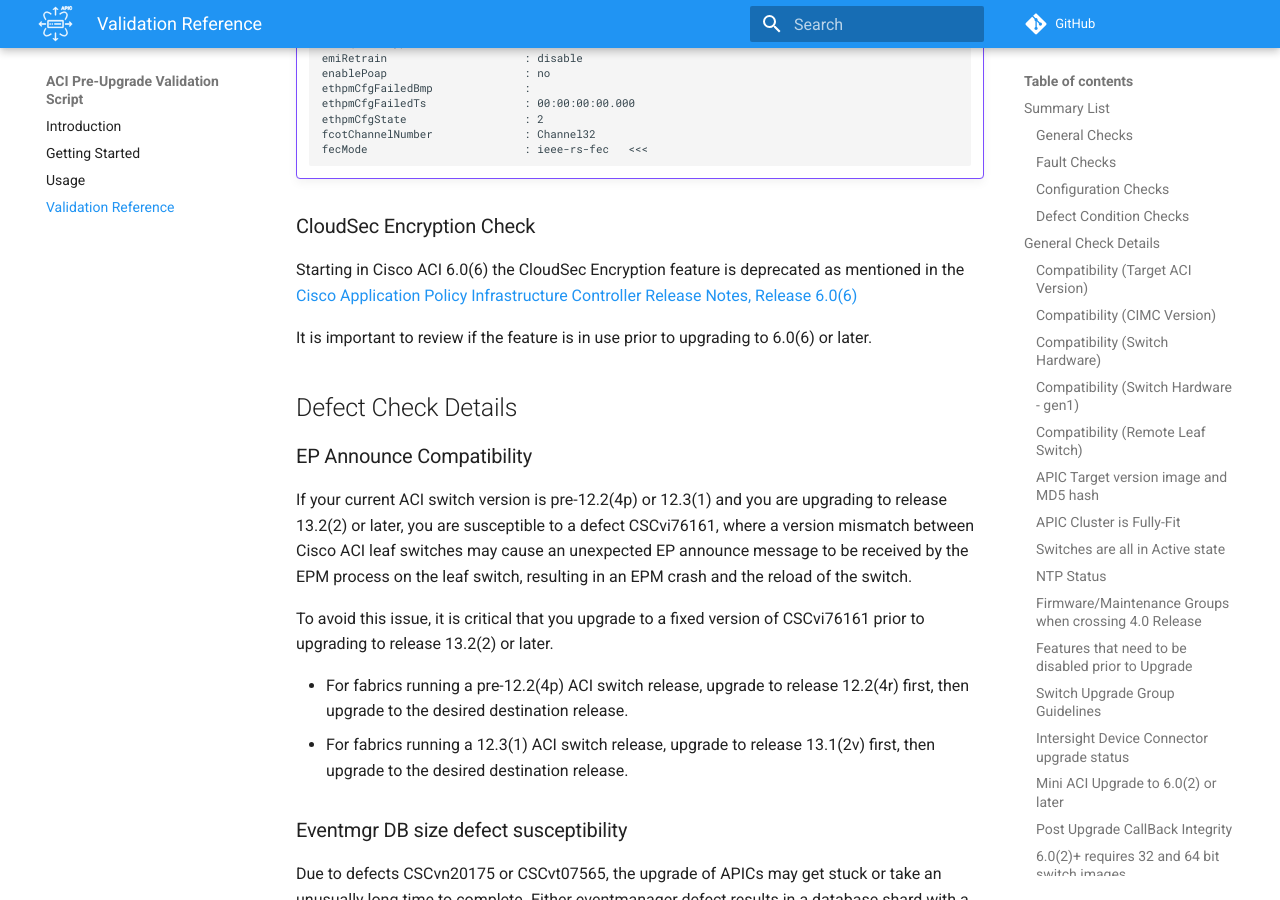
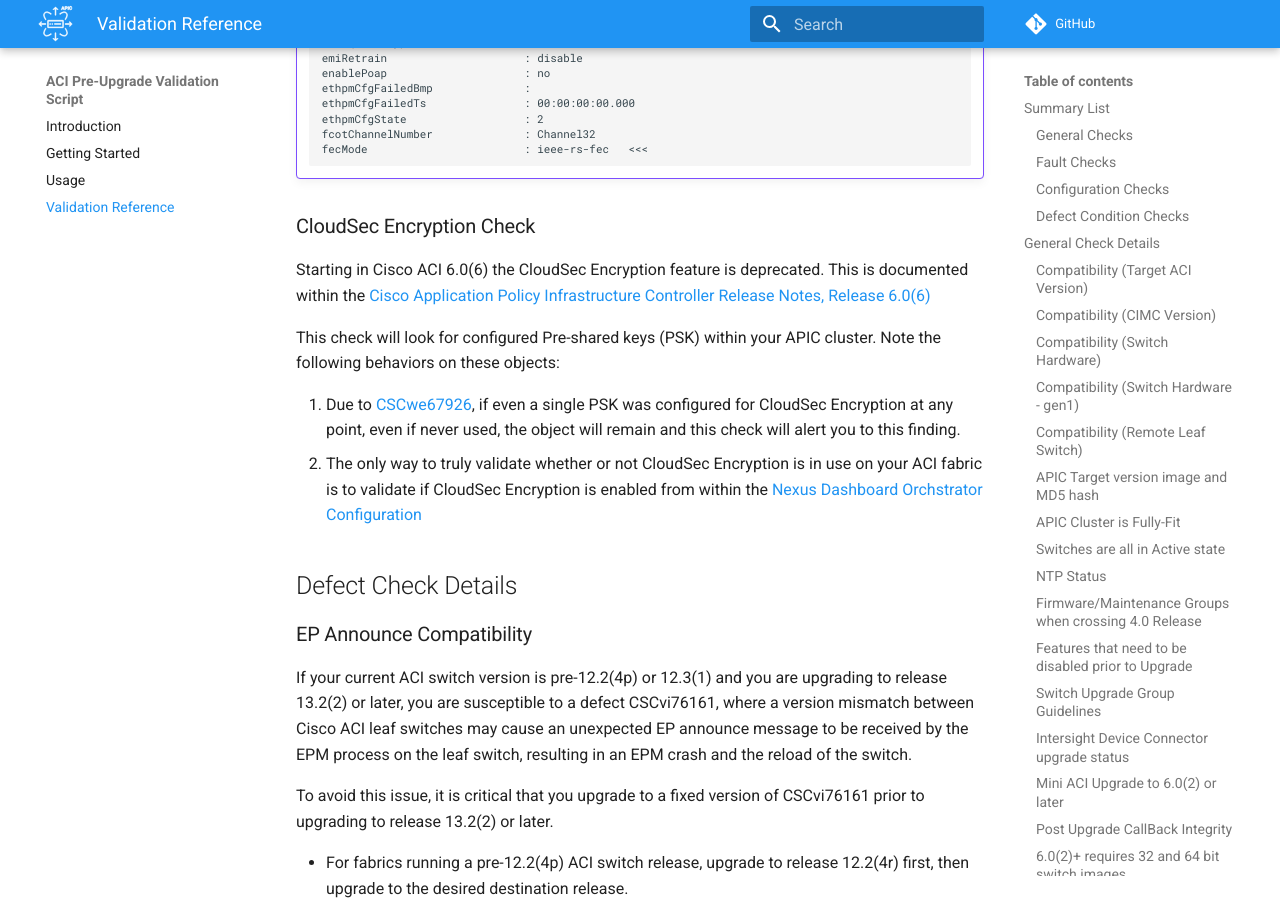
Before and after one commit to datacenter/ACI-Pre-Upgrade-Validation-Script, an MkDocs documentation site: the page built from docs/docs/validations.md, in a window 1280 px wide and 900 px high, scrolled down 51291 px. Built offline with MkDocs 1.6.1 and Material for MkDocs 9.7.7, drawn with Linux system fonts in a browser that asks for light colours; emoji names are drawn with the system emoji font; comment, search, counter and statistics services are not loaded.

Commit message:
update doc to include config guide and delete caveat

```diff
--- a/docs/docs/validations.md
+++ b/docs/docs/validations.md
@@ -1949,9 +1949,12 @@
 
 ### CloudSec Encryption Check
 
-Starting in Cisco ACI 6.0(6) the CloudSec Encryption feature is deprecated as mentioned in the [Cisco Application Policy Infrastructure Controller Release Notes, Release 6.0(6)][33]
-
-It is important to review if the feature is in use prior to upgrading to 6.0(6) or later.
+Starting in Cisco ACI 6.0(6) the CloudSec Encryption feature is deprecated. This is documented within the [Cisco Application Policy Infrastructure Controller Release Notes, Release 6.0(6)][33]
+
+This check will look for configured Pre-shared keys (PSK) within your APIC cluster. Note the following behaviors on these objects:
+
+1. Due to [CSCwe67926][34], if even a single PSK was configured for CloudSec Encryption at any point, even if never used, the object will remain and this check will alert you to this finding.
+2. The only way to truly validate whether or not CloudSec Encryption is in use on your ACI fabric is to validate if CloudSec Encryption is enabled from within the [Nexus Dashboard Orchstrator Configuration][35]
 
 
 ## Defect Check Details
```
Also changed, not shown: other parts of docs/docs/validations.md (+2 -0 lines).
